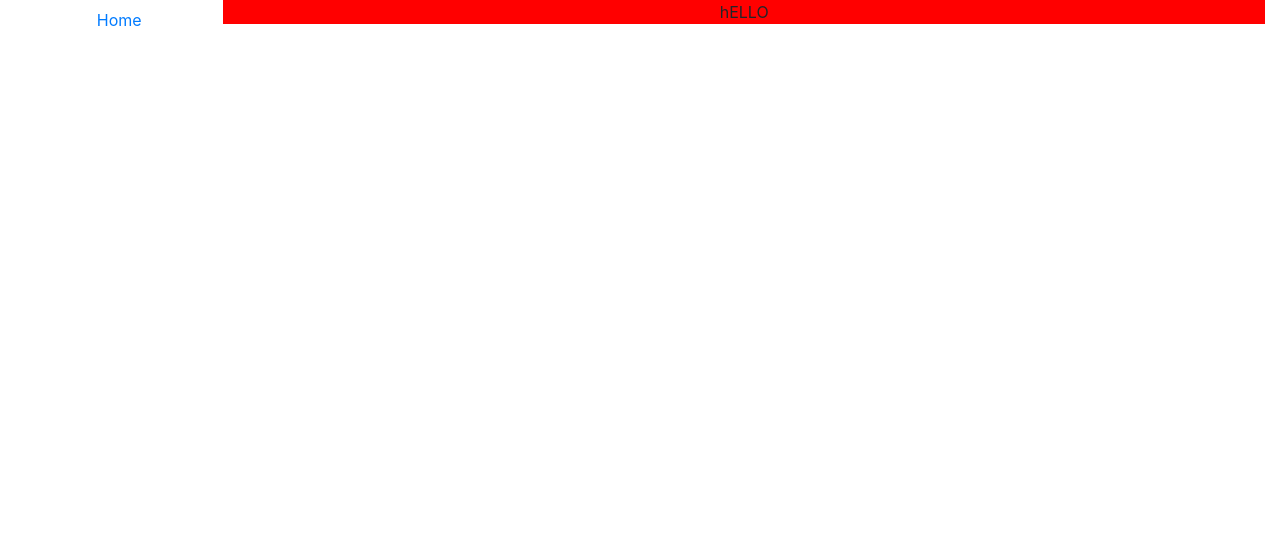
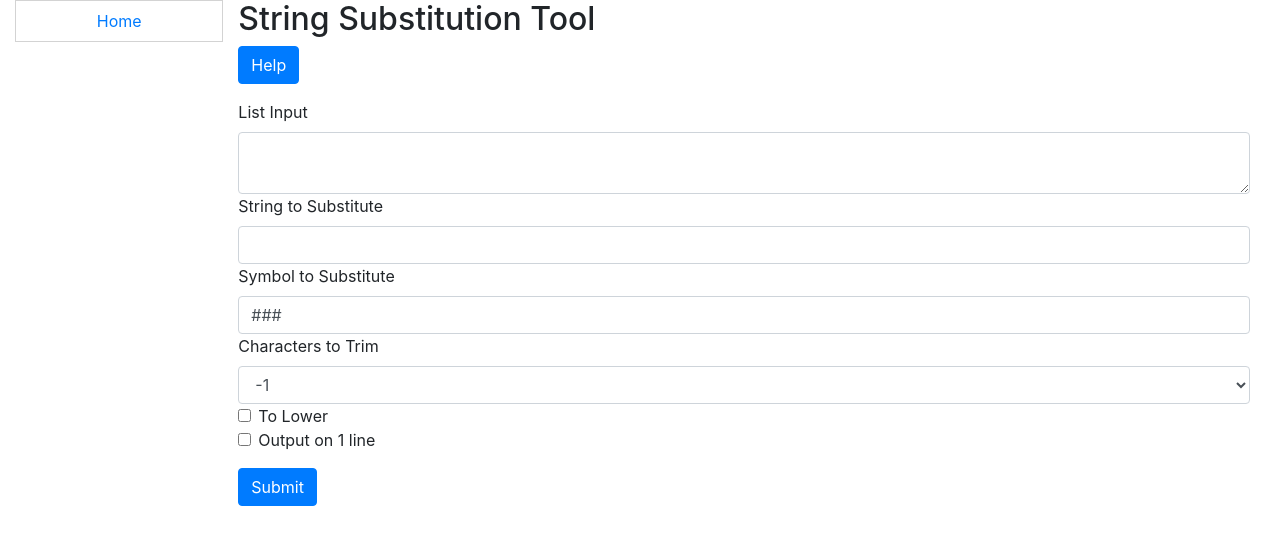
Before and after one commit to Dmatts95/toolshed, a React (Create React App) app: page / in a window 1280 px wide. Shown: the top 544 px of the page. Built offline with nearby package versions, Linux system fonts and the light colour scheme.

Commit message:
Added Form Layout

```diff
--- a/src/AppRouter.js
+++ b/src/AppRouter.js
@@ -2,13 +2,15 @@ import  React from "react";
 import { BrowserRouter as Router, Route, Link } from "react-router-dom";
 import {Col, Row, Container, Nav, NavItem, NavLink} from "reactstrap";
 import StringSubTool from "./Components/stringSubTool";
+import "./Components/sidenav.css";
+
 
 const AppRouter = () => (
 	<Router>
 		<Container fluid>
 			<Row noGutters>
-				<Col sm="2">
-					<Nav vertical>
+				<Col sm="2" >
+					<Nav vertical className="sidenav">
 						<NavItem>
 							<NavLink>
 								<Link to="/">Home</Link>
@@ -19,9 +21,7 @@ const AppRouter = () => (
 				<Col sm="10">
 						<Route path="/" exact component={StringSubTool} />
 				</Col>
-
 			</Row>
-
 		</Container>
 	</Router>
 
--- /dev/null
+++ b/src/Components/sidenav.css
@@ -0,0 +1,3 @@
+.sidenav{
+    border: 1px lightgray solid;
+}
--- a/src/Components/stringSubTool.css
+++ b/src/Components/stringSubTool.css
@@ -1,3 +1,8 @@
-.string-sub-tool{
-    background-color: red;
+/* .string-sub-tool{
+    border: 1px black solid;
+} */
+
+
+.form-button{
+    margin-top: 1rem;
 }
--- a/src/Components/stringSubTool.js
+++ b/src/Components/stringSubTool.js
@@ -1,14 +1,63 @@
 import React, { Component } from 'react';
 import './stringSubTool.css';
+import './utils.css';
+import {Container, Row, Col, Label,Button, Collapse, Card, CardBody, CardHeader, Form, Input, FormGroup} from 'reactstrap'
 
 class StringSubTool extends Component {
-  render() {
-    return (
-      <div className="string-sub-tool">
-        <p>hELLO</p>
-      </div>
-    );
-  }
+
+    constructor(props) {
+        super(props);
+        this.toggle = this.toggle.bind(this);
+        this.state = { collapse: false };
+    }
+
+    toggle() {
+        this.setState({ collapse: !this.state.collapse });
+    }
+
+    render() {
+        return (
+        <Container className="string-sub-tool text-left">
+            <h2 className="tool-header">String Substitution Tool</h2>
+            <Button color="primary" onClick={this.toggle} style={{ marginBottom: '1rem' }}>Help</Button>
+            <Collapse isOpen={this.state.collapse} className="mb-4">
+                <Card className="help-section border">
+                    <CardHeader tag="h2" className="color-primary">How To Use</CardHeader>
+                    <CardBody>This is example text will replace later</CardBody>
+                </Card>
+            </Collapse>
+            <Form>
+                <Label for="listInput">List Input</Label>
+                <Input type="textarea" id="listInput"></Input>
+
+                <Label for="replaceSting">String to Substitute</Label>
+                <Input type="text" id="replaceSting"></Input>
+
+                <Label for="subSymbol">Symbol to Substitute</Label>
+                <Input type="text" id="subSymbol" defaultValue="###"></Input>
+
+                <Label for="trimString">Characters to Trim</Label>
+                <Input type="select" id="trimString">
+                    <option>-1</option>
+                    <option>-2</option>
+                    <option>-3</option>
+                    <option>-4</option>
+                </Input>
+                <FormGroup check>
+                    <Label check>
+                        <Input type="checkbox" /> To Lower
+                    </Label>
+                </FormGroup>
+                <FormGroup check>
+                    <Label check>
+                        <Input type="checkbox" /> Output on 1 line
+                    </Label>
+                </FormGroup>
+                <Button className="form-button" color="primary">Submit</Button>
+            </Form>
+        </Container>
+        );
+    }
 }
 
 export default StringSubTool;
--- /dev/null
+++ b/src/Components/utils.css
@@ -0,0 +1,6 @@
+.tool-header{
+    text-align: left;
+}
+
+.help-section{
+}
```
